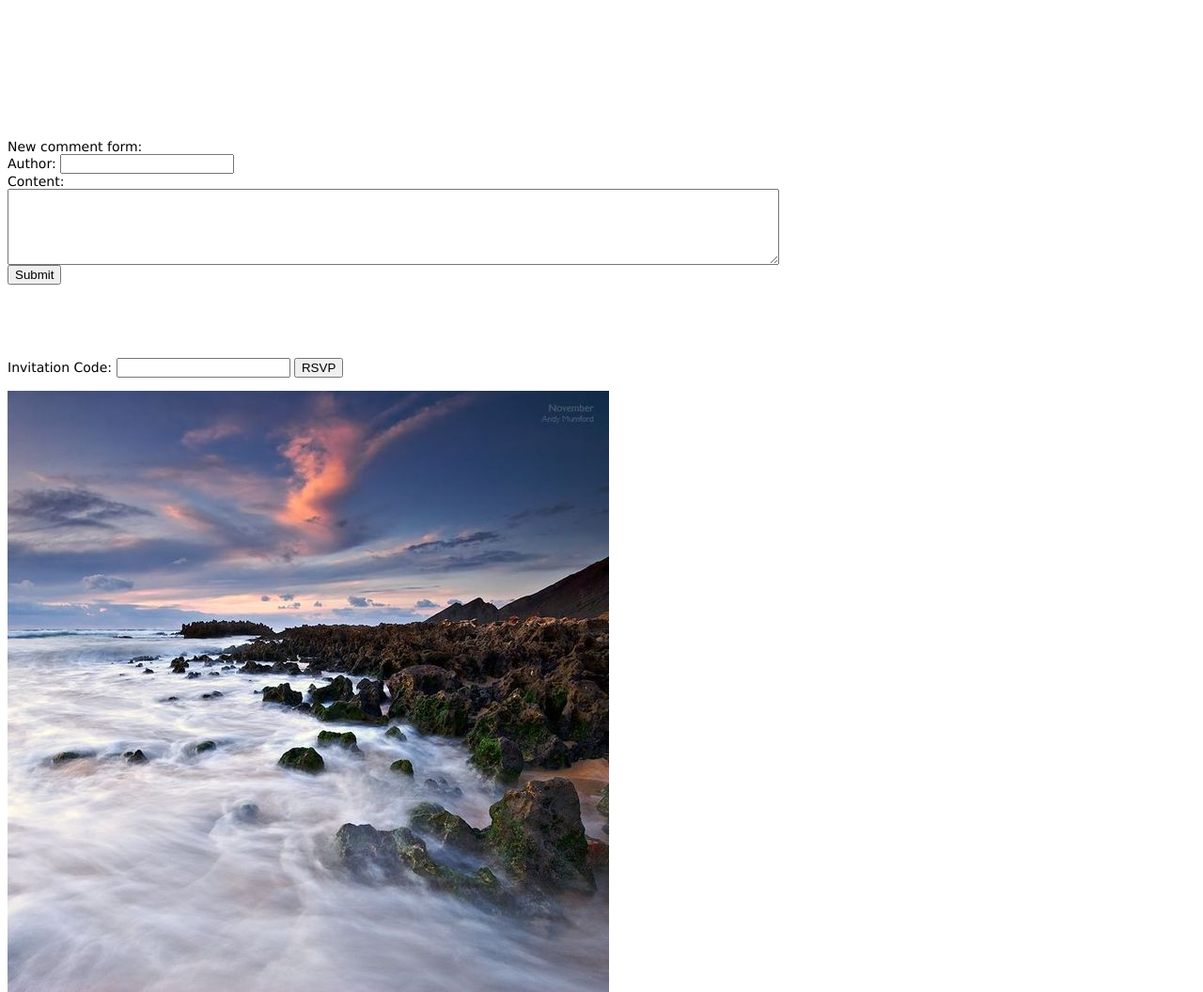
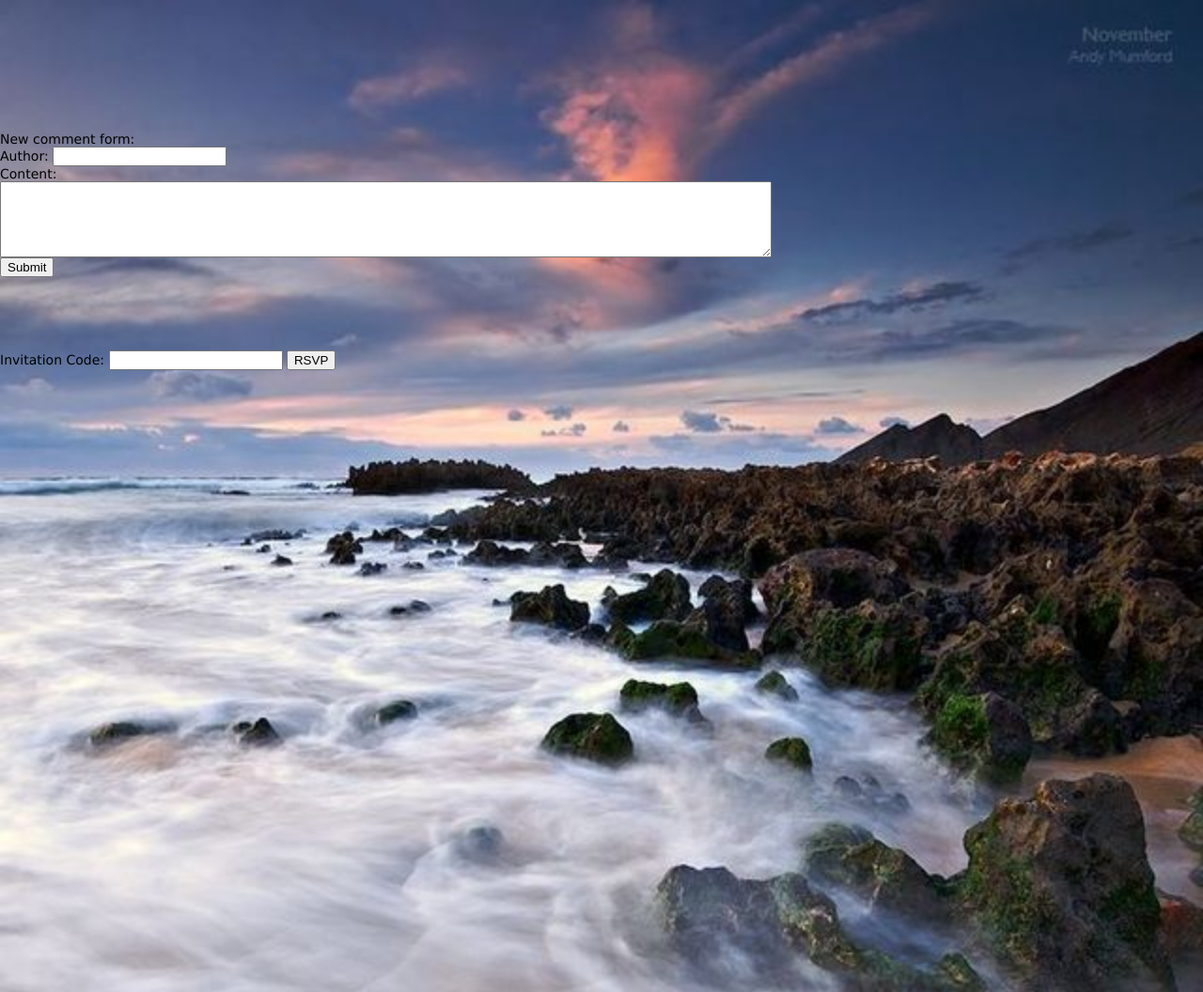
Before and after one commit to psxpaul/paulandkana, a website: page public/index.html in a window 1280 px wide. Shown: the whole page at 94% size. After the commit the page ends 800 px from the top, so only its background shows below. Drawn offline with nearby package versions, Linux system fonts and the light colour scheme; no server answers.

Commit message:
Adding plain text submissions and cleaning up slideshow code

```diff
--- a/public/index.html
+++ b/public/index.html
@@ -54,7 +54,7 @@
                     url: "/whoami",
                     type: "GET",
                     cache: false,
-                    failure: showForAnonymous,
+                    error: showForAnonymous,
                     success: showForGuest
                 });
             } else {
@@ -137,6 +137,8 @@
     </script>
   </head>
   <body>
+    <div id="slideshow"></div>
+
     <div id="comments"></div>
 
     <div id="newComment">New comment form:
@@ -193,8 +195,6 @@
       <span>Thank you for RSVPing! If you would like to change your status, please click <a id="unrsvp" href="#">here</a></span>
     </div>
 
-    <div id="slideshow"></div>
-
     <iframe name="postFrame"></iframe>
   </body>
 </html>
--- a/public/javascripts/slideshow.js
+++ b/public/javascripts/slideshow.js
@@ -1,5 +1,5 @@
 var SlideShow = function (opts) {
-    var parent = opts.parent.css("position", "relative"),
+    var parent = opts.parent, //.css("position", "relative"),
         imageUrls = opts.images;
 
     cycleImage = function () {
@@ -11,8 +11,13 @@ var SlideShow = function (opts) {
     };
 
     $.each(imageUrls, function (i, val) {
-        $("<img src='" + val + "' style='position:absolute; top:0px; left:0px;'/>").appendTo(parent).click(cycleImage);
+        $("<img class='slideshow-img' src='" + val + "' style='position:absolute; top:0px; left:0px; z-index: -5;'/>").appendTo(parent).click(cycleImage);
     });
+
+    $(window).resize(function () {
+        var newWidth = $("body").width();
+        $(".slideshow-img").width(newWidth);
+    }).resize();
 
     setInterval(function () {
         $("img:visible").click();
--- a/public/stylesheets/style.css
+++ b/public/stylesheets/style.css
@@ -1,6 +1,8 @@
 body {
   /* padding: 50px; */
   font: 14px "Lucida Grande", Helvetica, Arial, sans-serif;
+  margin: 0px;
+  overflow-x: hidden;
 }
 
 a {
```
